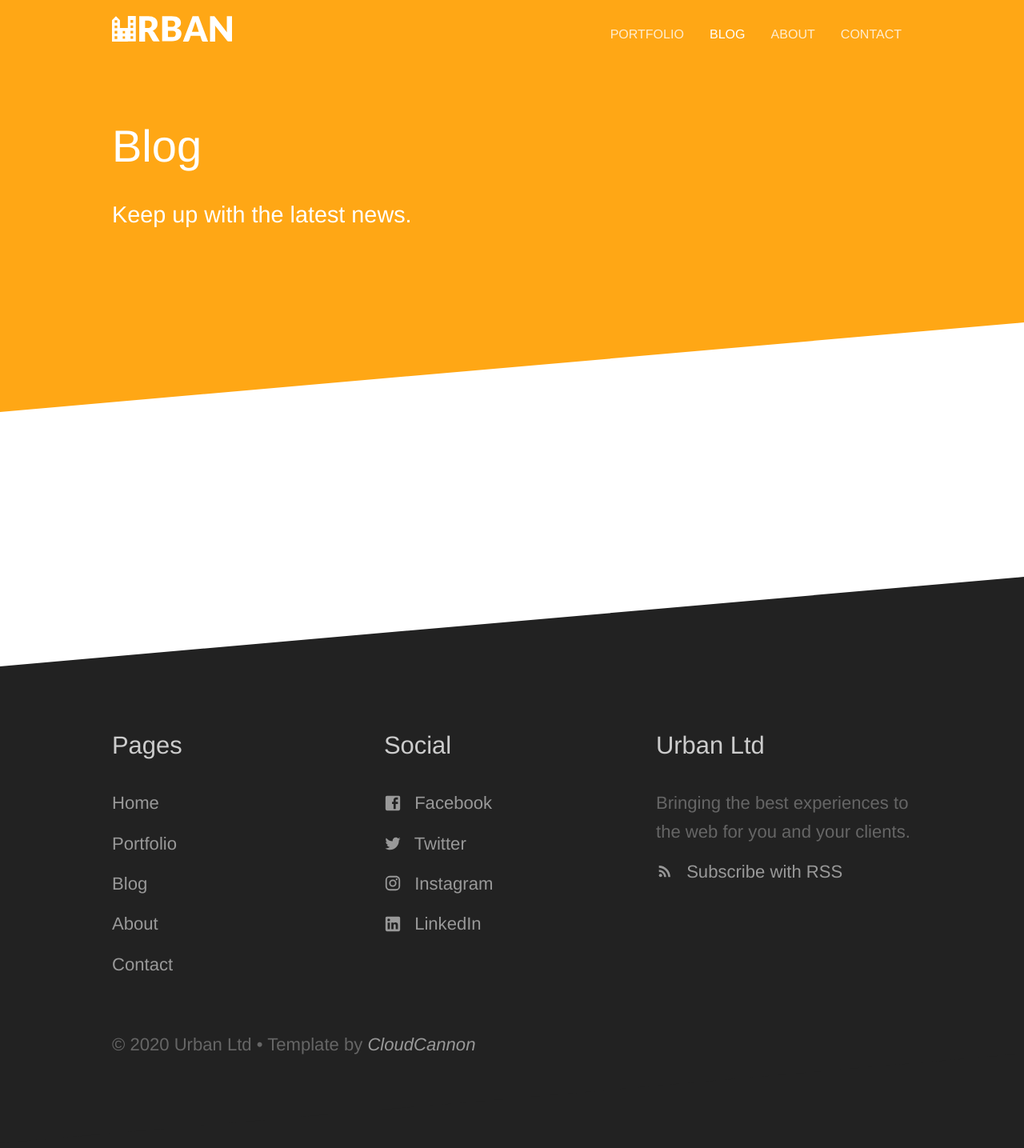
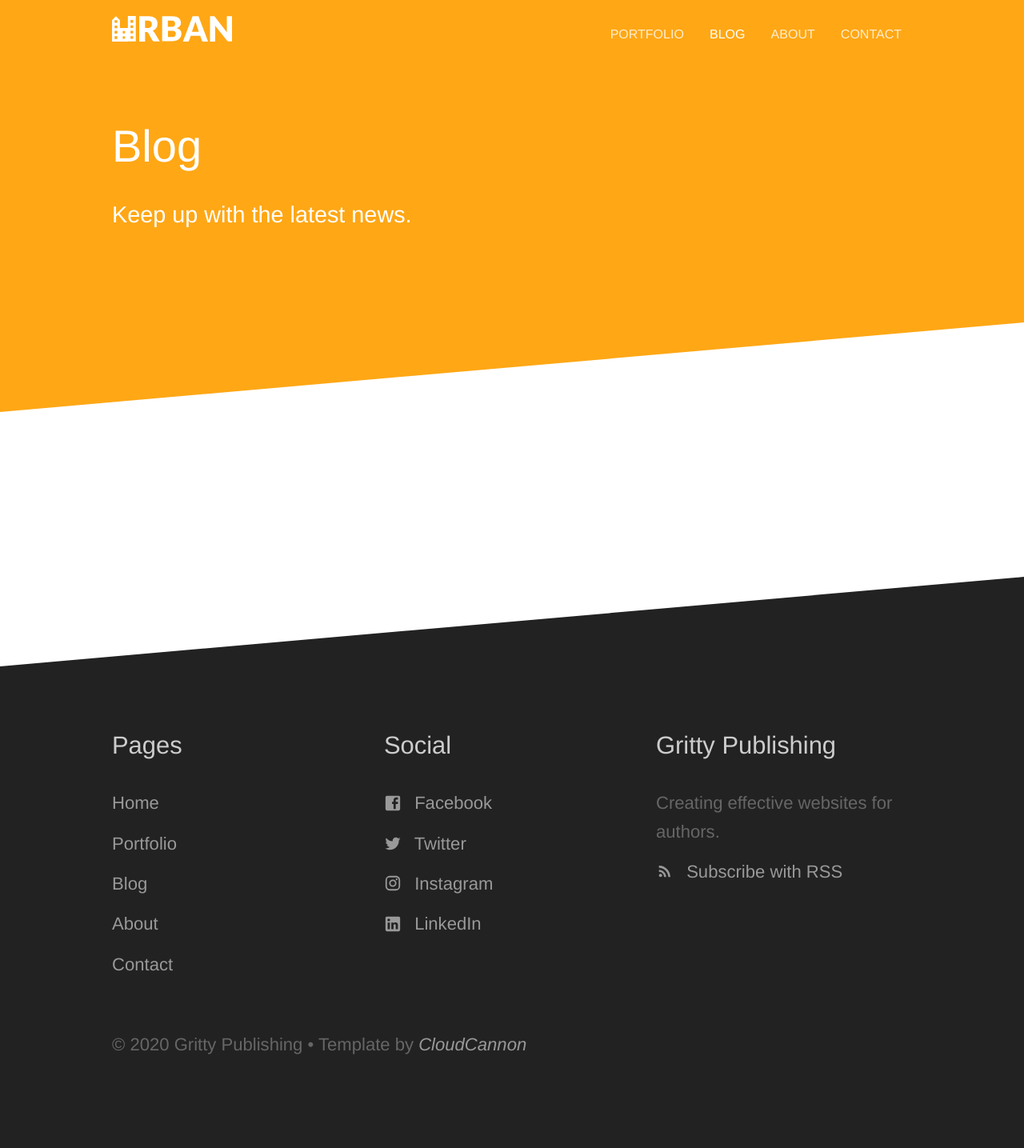
Before and after one commit to Ikass/gritpub, a Jekyll site: the page built from blog/index.html, in a window 1280 px wide. Shown: the whole page at 80% size. Built offline with Jekyll 4.4.1, drawn with Linux system fonts in a browser that asks for light colours.

Commit message:
Updated '_data/company.yml' via CloudCannon

```diff
--- a/_data/company.yml
+++ b/_data/company.yml
@@ -1,5 +1,5 @@
-title: Urban Ltd
-description: Bringing the best experiences to the web for you and your clients.
+title: Gritty Publishing
+description: Creating effective websites for authors.
 contact_email_address: contact@example.com
 contact_phone_number: (03) 123 4567
 address: 123 Example Street, Gooseburb, 9876, Ducktown, New Zealand
```
